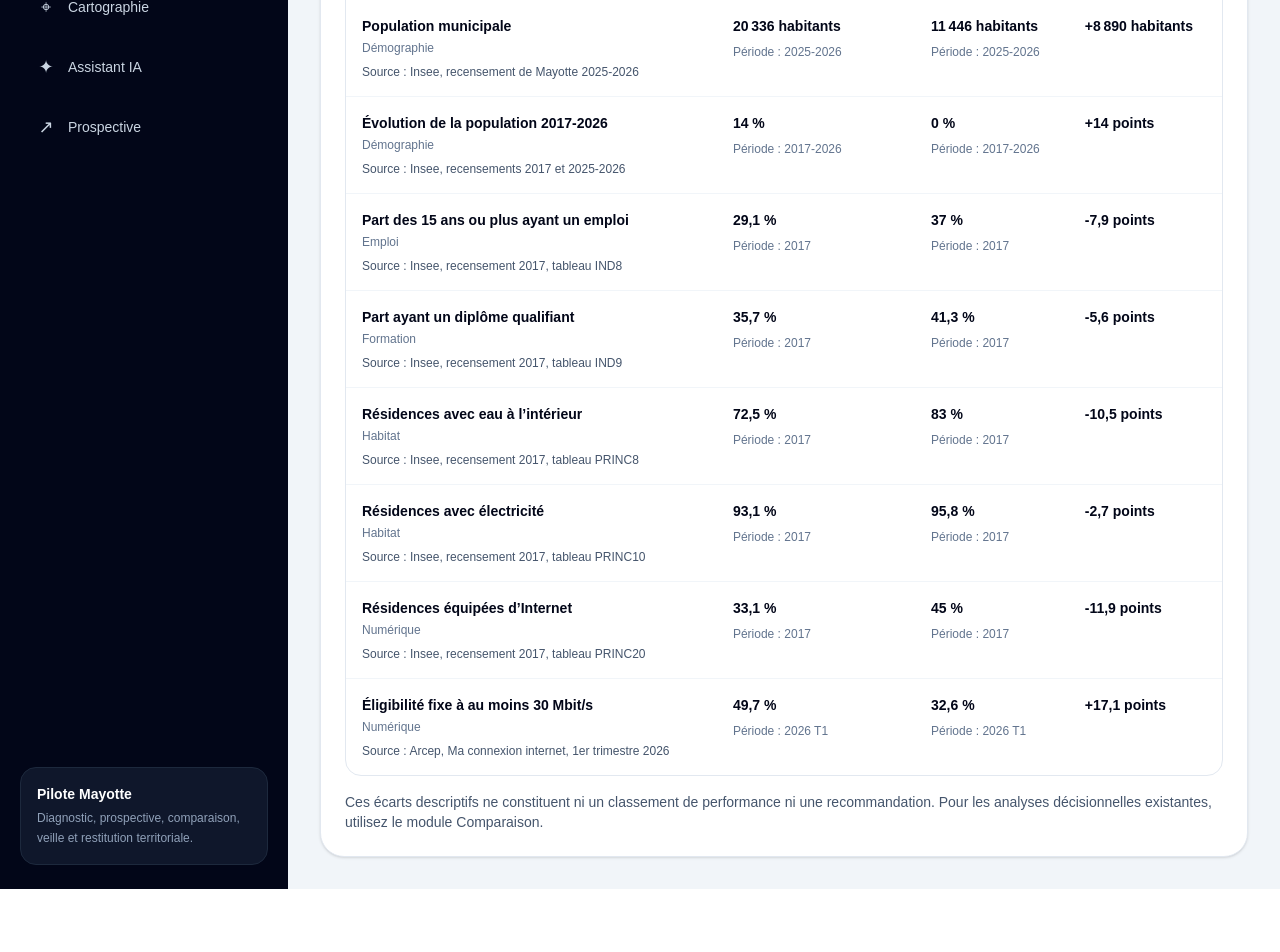
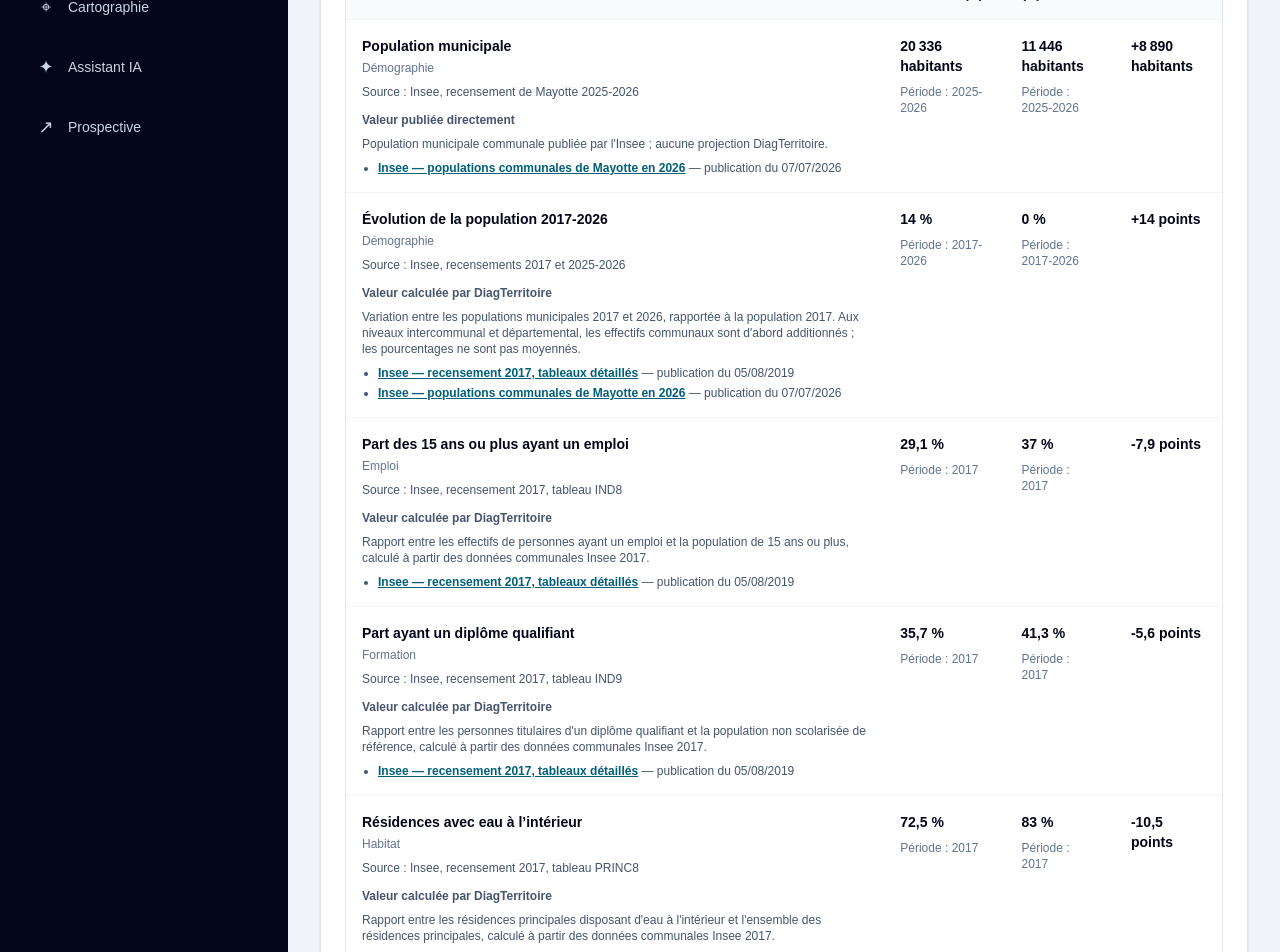
Before and after one commit to diagterritoire-founder/diagterritoire-oss, a Next.js app: page /indicateurs/comparer in a window 1280 px wide. Shown: the part 620-1572 px from the top of the page. Before the commit the page ends 1509 px from the top, so only its background shows below. Built offline with nearby package versions, Linux system fonts and the light colour scheme; no server answers.

Commit message:
feat(indicators): provenance et intégrité des données (#95)
Ajouter les sources officielles, dates de publication connues, méthodes de calcul et garde-fous de complétude aux 8 indicateurs et comparaisons. Closes #94.

```diff
--- a/app/indicateurs/comparer/page.tsx
+++ b/app/indicateurs/comparer/page.tsx
@@ -71,6 +71,7 @@ export default async function ComparerIndicateursPage({ searchParams }: PageProp
           L’écart est calculé comme territoire A moins territoire B.
           Pour un taux, il est exprimé en points de pourcentage.
           Une valeur manquante ou une période différente empêche le calcul.
+          Les données intégrées ne se synchronisent pas automatiquement avec les sources officielles.
         </p>
         <form
           action="/indicateurs/comparer"
@@ -141,6 +142,33 @@ export default async function ComparerIndicateursPage({ searchParams }: PageProp
                       <p className="font-semibold text-slate-950">{row.name}</p>
                       <p className="mt-1 text-xs text-slate-500">{row.category}</p>
                       <p className="mt-2 text-xs text-slate-600">Source : {row.source}</p>
+                      {row.provenance ? (
+                        <div className="mt-3 space-y-2 text-xs text-slate-600">
+                          <p className="font-semibold">
+                            {row.provenance.origin === "publication"
+                              ? "Valeur publiée directement"
+                              : "Valeur calculée par DiagTerritoire"}
+                          </p>
+                          <p>{row.provenance.method}</p>
+                          <ul className="list-disc space-y-1 pl-4">
+                            {row.provenance.sources.map((source) => (
+                              <li key={source.url}>
+                                <a
+                                  href={source.url}
+                                  target="_blank"
+                                  rel="noopener noreferrer"
+                                  className="font-semibold text-cyan-800 underline"
+                                >
+                                  {source.label}
+                                </a>
+                                {source.publicationDate
+                                  ? " — publication du " + source.publicationDate
+                                  : " — date de publication non renseignée"}
+                              </li>
+                            ))}
+                          </ul>
+                        </div>
+                      ) : null}
                     </th>
                     <td className="px-4 py-4">
                       <strong className="text-slate-950">
--- a/app/indicateurs/page.tsx
+++ b/app/indicateurs/page.tsx
@@ -14,6 +14,7 @@ import {
   getMayotteIndicatorValues,
 } from "@/data/mayotte-indicators";
 import { getComparableIndicatorTerritories } from "@/data/mayotte-indicator-comparison";
+import { getMayotteIndicatorProvenance } from "@/data/mayotte-indicator-provenance";
 
 import {
   indicatorTerritoryGroups,
@@ -257,6 +258,11 @@ export default async function IndicateursPage({
         title="Référentiel des indicateurs"
         subtitle={`Valeurs disponibles pour ${territoryName}, avec unité, période de référence, source et fréquence de mise à jour.`}
       >
+        <p className="mb-4 text-sm text-slate-600">
+          Les valeurs proviennent de jeux de données intégrés à DiagTerritoire.
+          La fréquence indiquée décrit celle de la source et ne signifie pas
+          une actualisation automatique. Vérifiez le millésime avant tout usage.
+        </p>
         <div className="grid gap-4 lg:grid-cols-2">
           {indicators.map(
             (indicator) => {
@@ -269,6 +275,11 @@ export default async function IndicateursPage({
                 territorialValue
                   ?.numericValue !==
                 undefined;
+
+              const provenance = getMayotteIndicatorProvenance(
+                indicator.id,
+                territory.level,
+              );
 
               return (
                 <article
@@ -364,12 +375,41 @@ export default async function IndicateursPage({
                         Source
                       </dt>
                       <dd className="mt-1 leading-6 text-slate-700">
-                        {
-                          indicator.source ??
-                          "Non renseignée"
-                        }
+                        {indicator.source ?? "Non renseignée"}
                       </dd>
                     </div>
+                    {provenance ? (
+                      <div className="sm:col-span-2">
+                        <dt className="text-xs font-semibold uppercase tracking-wider text-slate-400">
+                          Traçabilité
+                        </dt>
+                        <dd className="mt-1 space-y-2 leading-6 text-slate-700">
+                          <p className="font-semibold">
+                            {provenance.origin === "publication"
+                              ? "Valeur publiée directement"
+                              : "Valeur calculée par DiagTerritoire"}
+                          </p>
+                          <p>{provenance.method}</p>
+                          <ul className="list-disc space-y-1 pl-5">
+                            {provenance.sources.map((source) => (
+                              <li key={source.url}>
+                                <a
+                                  href={source.url}
+                                  target="_blank"
+                                  rel="noopener noreferrer"
+                                  className="font-semibold text-cyan-800 underline"
+                                >
+                                  {source.label}
+                                </a>
+                                {source.publicationDate
+                                  ? " — publication du " + source.publicationDate
+                                  : " — date de publication non renseignée"}
+                              </li>
+                            ))}
+                          </ul>
+                        </dd>
+                      </div>
+                    ) : null}
                   </dl>
                 </article>
               );
--- a/data/mayotte-indicator-comparison.ts
+++ b/data/mayotte-indicator-comparison.ts
@@ -2,6 +2,10 @@ import {
   getMayotteIndicators,
   getMayotteIndicatorValues,
 } from "./mayotte-indicators";
+import {
+  getMayotteIndicatorProvenance,
+  type MayotteIndicatorProvenance,
+} from "./mayotte-indicator-provenance";
 import {
   indicatorTerritories,
   resolveMayotteIndicatorTerritory,
@@ -13,6 +17,7 @@ export type IndicatorComparisonRow = {
   category: string;
   unit: string;
   source: string;
+  provenance?: MayotteIndicatorProvenance;
   leftValue: number | undefined;
   rightValue: number | undefined;
   leftPeriod: string | undefined;
@@ -112,6 +117,7 @@ export function compareMayotteIndicatorValues(
       category: indicator.category,
       unit: indicator.unit ?? "",
       source: indicator.source ?? "Non renseignée",
+      provenance: getMayotteIndicatorProvenance(indicator.id, left.level),
       leftValue,
       rightValue,
       leftPeriod: leftObservation?.referencePeriod,
--- /dev/null
+++ b/data/mayotte-indicator-provenance.ts
@@ -0,0 +1,108 @@
+import {
+  MAYOTTE_DATA_SOURCES,
+} from "./mayotte-statistics";
+import {
+  ARCEP_FIXED_COVERAGE_SOURCE,
+} from "./mayotte-digital-coverage";
+
+export type MayotteIndicatorSourceReference = {
+  label: string;
+  url: string;
+  /** Date de publication de la page source, pas date d'ingestion DT. */
+  publicationDate?: string;
+};
+
+export type MayotteIndicatorProvenance = {
+  origin: "publication" | "calcul";
+  method: string;
+  sources: readonly MayotteIndicatorSourceReference[];
+};
+
+/**
+ * Les jeux communaux sont des instantanés statiques dans le dépôt.
+ * La périodicité de publication de la source n'implique aucune mise à jour
+ * automatique de DiagTerritoire.
+ */
+export const MAYOTTE_INDICATORS_AUTOMATIC_REFRESH = false;
+
+const census2026: MayotteIndicatorSourceReference = {
+  label: "Insee — populations communales de Mayotte en 2026",
+  url: MAYOTTE_DATA_SOURCES.population2026,
+  publicationDate: "07/07/2026",
+};
+
+const census2017: MayotteIndicatorSourceReference = {
+  label: "Insee — recensement 2017, tableaux détaillés",
+  url: MAYOTTE_DATA_SOURCES.detailed2017,
+  publicationDate: "05/08/2019",
+};
+
+const arcep2026: MayotteIndicatorSourceReference = {
+  label: "Arcep — Ma connexion internet, jeu de données",
+  url: ARCEP_FIXED_COVERAGE_SOURCE,
+};
+
+const insee2017 = [census2017] as const;
+const insee2026 = [census2026] as const;
+const inseeTwoPeriods = [census2017, census2026] as const;
+const arcep = [arcep2026] as const;
+
+const rateMethods: Record<string, string> = {
+  "employment-2017":
+    "Rapport entre les effectifs de personnes ayant un emploi et la population de 15 ans ou plus, calculé à partir des données communales Insee 2017.",
+  "qualified-2017":
+    "Rapport entre les personnes titulaires d'un diplôme qualifiant et la population non scolarisée de référence, calculé à partir des données communales Insee 2017.",
+  "water-inside-2017":
+    "Rapport entre les résidences principales disposant d'eau à l'intérieur et l'ensemble des résidences principales, calculé à partir des données communales Insee 2017.",
+  "electricity-2017":
+    "Rapport entre les résidences principales disposant d'électricité et l'ensemble des résidences principales, calculé à partir des données communales Insee 2017.",
+  "internet-2017":
+    "Rapport entre les résidences principales équipées d'Internet et l'ensemble des résidences principales, calculé à partir des données communales Insee 2017.",
+};
+
+export function getMayotteIndicatorProvenance(
+  indicatorId: string,
+  territoryLevel: string,
+): MayotteIndicatorProvenance | undefined {
+  const aggregated = territoryLevel !== "commune";
+
+  if (indicatorId === "population-2026") {
+    return {
+      origin: aggregated ? "calcul" : "publication",
+      method: aggregated
+        ? "Somme des populations municipales des communes composant le territoire, à partir de la publication Insee 2026."
+        : "Population municipale communale publiée par l'Insee ; aucune projection DiagTerritoire.",
+      sources: insee2026,
+    };
+  }
+
+  if (indicatorId === "population-growth-2017-2026") {
+    return {
+      origin: "calcul",
+      method:
+        "Variation entre les populations municipales 2017 et 2026, rapportée à la population 2017. Aux niveaux intercommunal et départemental, les effectifs communaux sont d'abord additionnés ; les pourcentages ne sont pas moyennés.",
+      sources: inseeTwoPeriods,
+    };
+  }
+
+  if (Object.prototype.hasOwnProperty.call(rateMethods, indicatorId)) {
+    return {
+      origin: "calcul",
+      method: aggregated
+        ? rateMethods[indicatorId] + " Les effectifs communaux sont additionnés avant le calcul du taux ; les pourcentages communaux ne sont pas moyennés."
+        : rateMethods[indicatorId],
+      sources: insee2017,
+    };
+  }
+
+  if (indicatorId === "fixed-thd-coverage-2026") {
+    return {
+      origin: "calcul",
+      method:
+        "Part des locaux éligibles à au moins 30 Mbit/s calculée à partir des effectifs de locaux de la table Arcep intégrée, millésime T1 2026. Pour les regroupements, les locaux sont additionnés avant le calcul du taux. La présence d'une publication plus récente n'actualise pas automatiquement cette table.",
+      sources: arcep,
+    };
+  }
+
+  return undefined;
+}
--- a/data/mayotte-indicators.ts
+++ b/data/mayotte-indicators.ts
@@ -180,7 +180,9 @@ function aggregate(identifier: string) {
     ([code]) => codes.has(code),
   );
 
-  if (rows.length === 0) {
+  // Une somme partielle ferait apparaître un chiffre trompeur pour un EPCI
+  // ou le département : toutes les communes attendues doivent être présentes.
+  if (codes.size === 0 || rows.length !== codes.size) {
     return undefined;
   }
 
@@ -269,13 +271,13 @@ export function getMayotteIndicatorValues(
         premises: total.premises + coverage.premises,
         atLeast30Mbps:
           total.atLeast30Mbps + coverage.atLeast30Mbps,
-        hasData: true,
+        coveredCommunes: total.coveredCommunes + 1,
       };
     },
     {
       premises: 0,
       atLeast30Mbps: 0,
-      hasData: false,
+      coveredCommunes: 0,
     },
   );
 
@@ -343,7 +345,7 @@ export function getMayotteIndicatorValues(
     {
       indicatorId: "fixed-thd-coverage-2026",
       territoryId: territory.id,
-      numericValue: digitalCoverage.hasData
+      numericValue: digitalCoverage.coveredCommunes === getCommuneCodes(identifier).size
         ? percentageWhenAvailable(
             digitalCoverage.atLeast30Mbps,
             digitalCoverage.premises,
```
Also changed, not shown: 1 other file (tests, documents, lock files or other folders).
